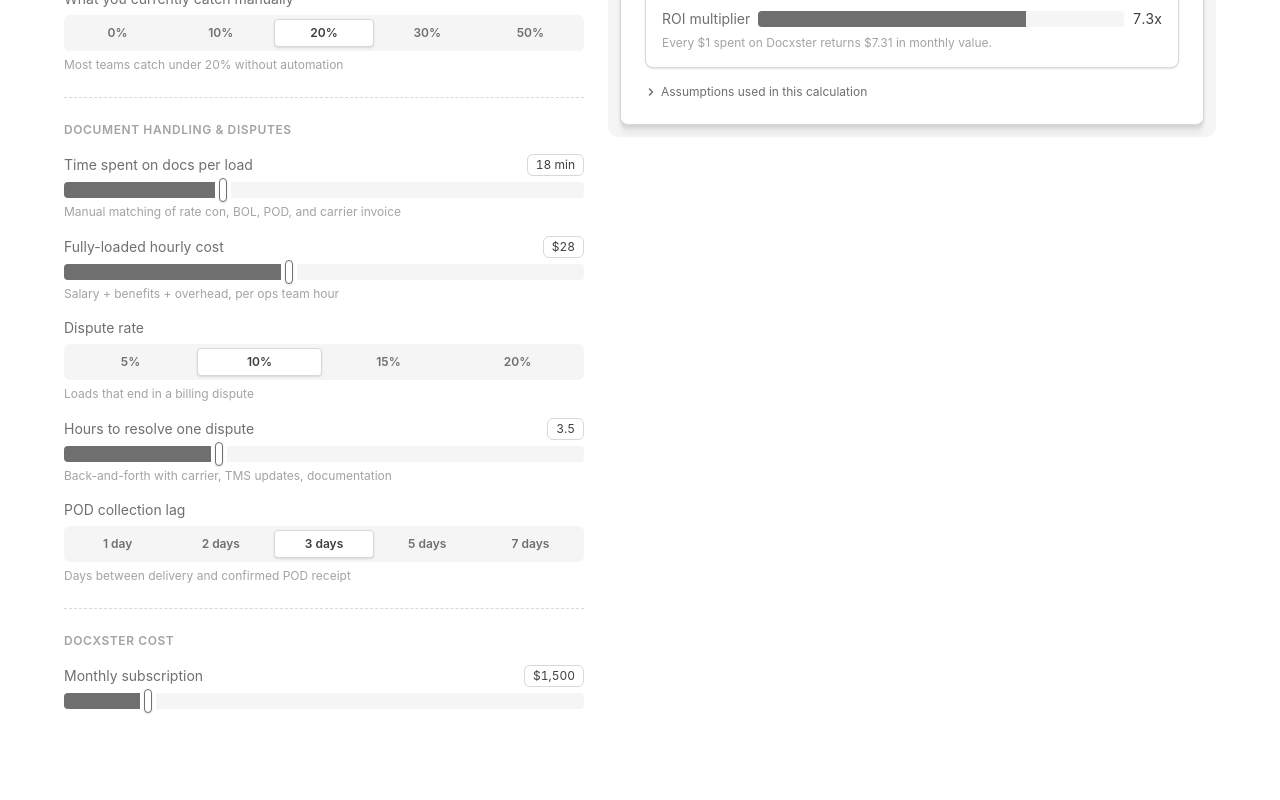
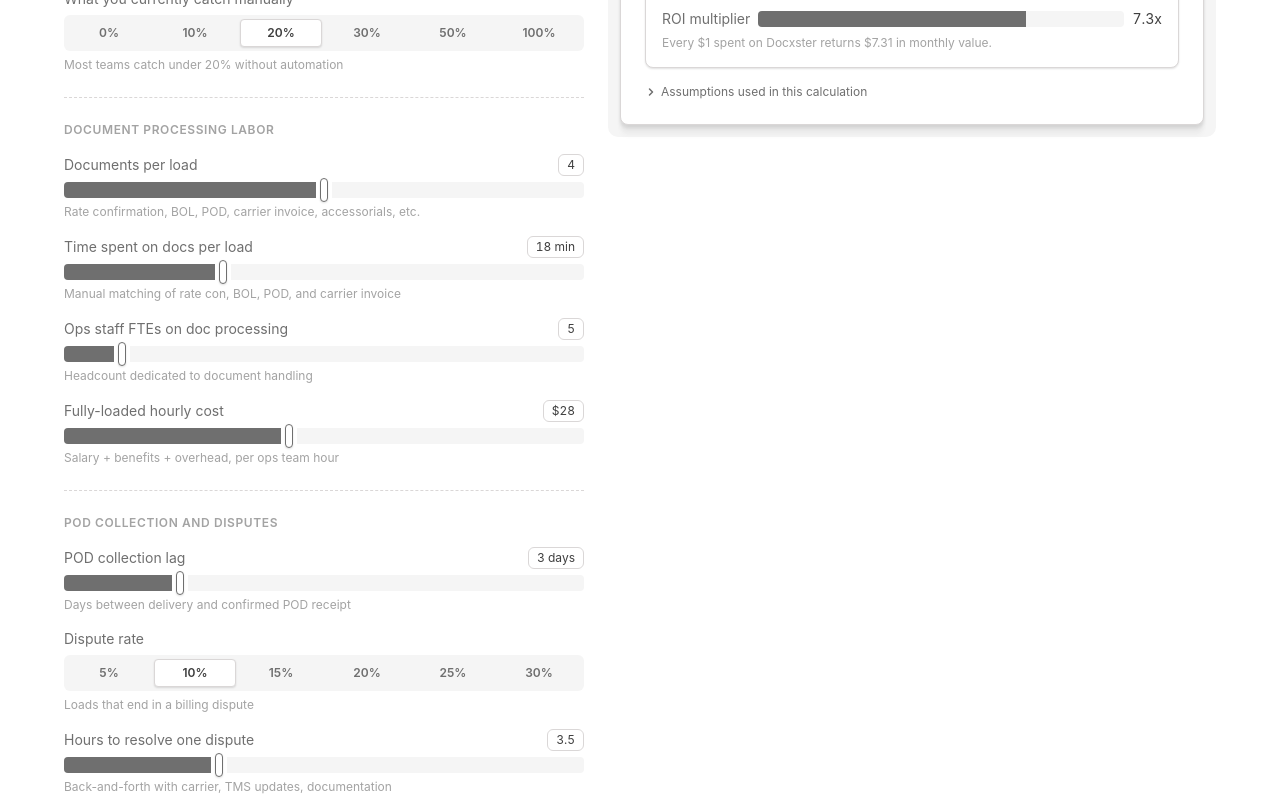
Before and after one commit to Musharraf1147/docxster-roi-freight, a React (Vite) app: page / in a window 1280 px wide. Shown: the part 640-1440 px from the top of the page. Before the commit the page ends 1397 px from the top, so only its background shows below. Built offline with nearby package versions, Linux system fonts and the light colour scheme.

Commit message:
Split doc labor and POD/disputes sections, extend tab ranges

```diff
--- a/src/components/ConfigPanel.jsx
+++ b/src/components/ConfigPanel.jsx
@@ -62,6 +62,7 @@
             { value: 0.10, label: '10%' },
             { value: 0.15, label: '15%' },
             { value: 0.20, label: '20%' },
+            { value: 0.25, label: '25%' },
           ]}
         />
         <Slider
@@ -85,11 +86,21 @@
             { value: 0.20, label: '20%' },
             { value: 0.30, label: '30%' },
             { value: 0.50, label: '50%' },
+            { value: 1.00, label: '100%' },
           ]}
         />
       </Section>
 
-      <Section title="Document handling & disputes">
+      <Section title="Document processing labor">
+        <Slider
+          label="Documents per load"
+          helper="Rate confirmation, BOL, POD, carrier invoice, accessorials, etc."
+          value={inputs.docsPerLoad}
+          min={0}
+          max={8}
+          step={1}
+          onChange={set('docsPerLoad')}
+        />
         <Slider
           label="Time spent on docs per load"
           helper="Manual matching of rate con, BOL, POD, and carrier invoice"
@@ -101,6 +112,15 @@
           formatValue={(v) => `${v} min`}
         />
         <Slider
+          label="Ops staff FTEs on doc processing"
+          helper="Headcount dedicated to document handling"
+          value={inputs.opsStaffFTEs}
+          min={0}
+          max={50}
+          step={1}
+          onChange={set('opsStaffFTEs')}
+        />
+        <Slider
           label="Fully-loaded hourly cost"
           helper="Salary + benefits + overhead, per ops team hour"
           value={inputs.hourlyRate}
@@ -109,6 +129,19 @@
           step={1}
           onChange={set('hourlyRate')}
           formatValue={(v) => `$${v}`}
+        />
+      </Section>
+
+      <Section title="POD collection and disputes">
+        <Slider
+          label="POD collection lag"
+          helper="Days between delivery and confirmed POD receipt"
+          value={inputs.podLagDays}
+          min={0}
+          max={14}
+          step={1}
+          onChange={set('podLagDays')}
+          formatValue={(v) => `${v} ${v === 1 ? 'day' : 'days'}`}
         />
         <TabGroup
           label="Dispute rate"
@@ -120,6 +153,8 @@
             { value: 0.10, label: '10%' },
             { value: 0.15, label: '15%' },
             { value: 0.20, label: '20%' },
+            { value: 0.25, label: '25%' },
+            { value: 0.30, label: '30%' },
           ]}
         />
         <Slider
@@ -130,19 +165,6 @@
           max={12}
           step={0.5}
           onChange={set('disputeHours')}
-        />
-        <TabGroup
-          label="POD collection lag"
-          helper="Days between delivery and confirmed POD receipt"
-          value={inputs.podLagDays}
-          onChange={set('podLagDays')}
-          options={[
-            { value: 1, label: '1 day' },
-            { value: 2, label: '2 days' },
-            { value: 3, label: '3 days' },
-            { value: 5, label: '5 days' },
-            { value: 7, label: '7 days' },
-          ]}
         />
       </Section>
 
--- a/src/lib/calculations.js
+++ b/src/lib/calculations.js
@@ -5,11 +5,13 @@
   overbillRate:       0.10,
   overchargeAmount:   120,
   manuallyCaughtRate: 0.20,
+  docsPerLoad:        4,
   docTimeMinutes:     18,
+  opsStaffFTEs:       5,
   hourlyRate:         28,
+  podLagDays:         3,
   disputeRate:        0.10,
   disputeHours:       3.5,
-  podLagDays:         3,
   subscriptionCost:   1500,
 }
 
```
